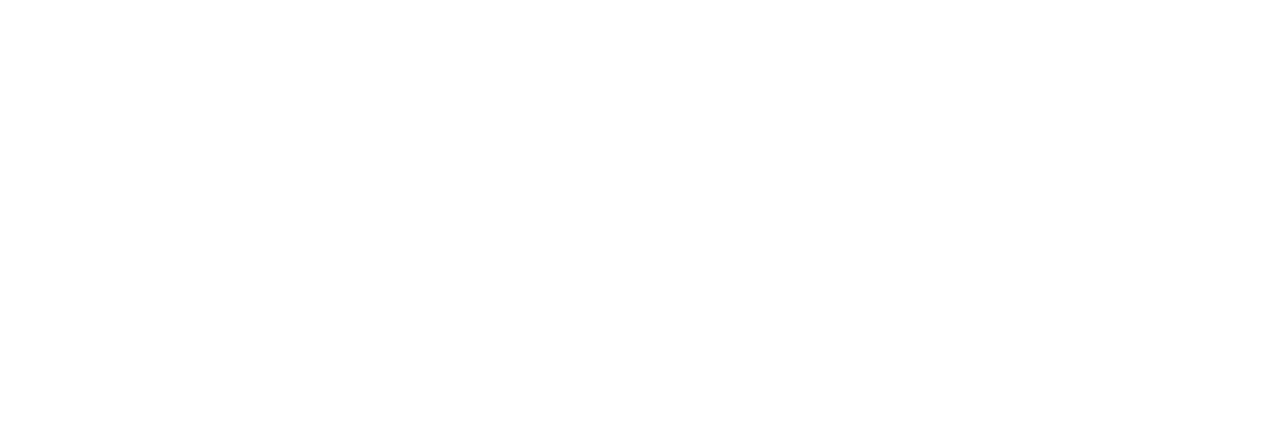
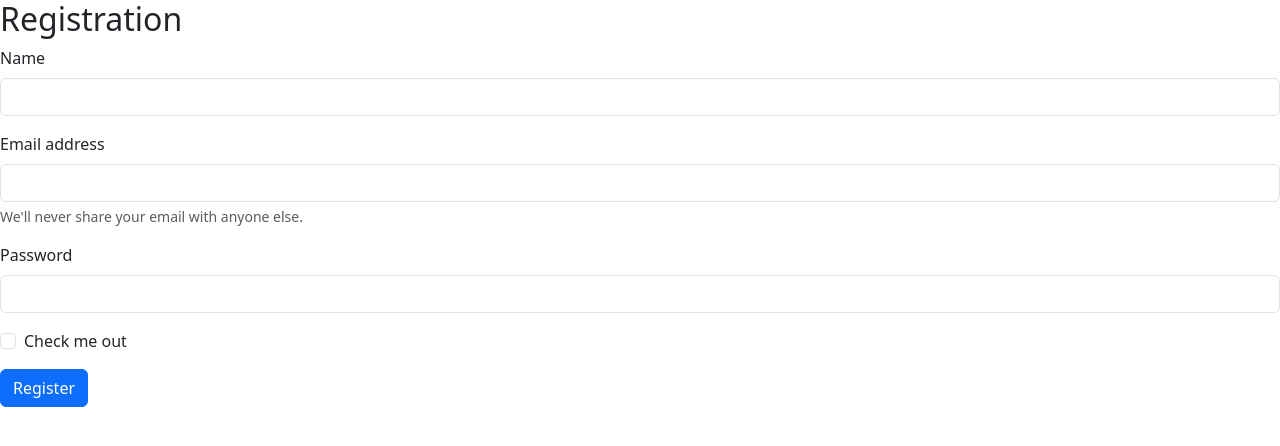
Before and after one commit to Priyanshivastt-24/FSDCS-B-2025, a React (Vite) app in the folder ReactWork/reactviteApp2/vite-project/: page /registration in a window 1280 px wide. Before the commit this address had no page. Shown: the top 446 px of the page. Built offline with nearby package versions, Linux system fonts and the light colour scheme.

Commit message:
react-router-dom and form handling

```diff
--- a/ReactWork/reactviteApp2/vite-project/package.json
+++ b/ReactWork/reactviteApp2/vite-project/package.json
@@ -10,8 +10,9 @@
     "preview": "vite preview"
   },
   "dependencies": {
-    "react": "^19.1.1",
-    "react-dom": "^19.1.1"
+    "react": "^19.2.0",
+    "react-dom": "^19.2.0",
+    "react-router-dom": "^7.9.5"
   },
   "devDependencies": {
     "@eslint/js": "^9.36.0",
--- a/ReactWork/reactviteApp2/vite-project/src/App.jsx
+++ b/ReactWork/reactviteApp2/vite-project/src/App.jsx
@@ -1,27 +1,16 @@
-// import './App.css';
-
-// import ImageManipulation from "./component/imagemanipulation";
-
-
-// function App() {
-//   return (
-//     <div className="container">
-//       <h1>Welcome to React App</h1>
-//       {/* <h2 style={{ backgroundColor: 'cyan', color: 'white' }}>Student Profiles</h2>
-//       <StateHandling/> */}
-
-//     <ImageManipulation/>
-
-//     </div>
-//   );
-// }
-
-// export default App;
 import './App.css'
 import { BrowserRouter, Route, Routes } from 'react-router-dom'
 import Login from './pages/Login'
+import Registration from './pages/Registration'
+import Dashboard from './pages/Dashboard'
+import MainLayout from './pages/MainLayout'
+import { useState } from 'react'
 
 function App() {
+  const [data,setData]=useState();
+
+
+
   return (
     <div>
       {/* <h2>Welcome to ReactVite.</h2> */}
@@ -32,9 +21,16 @@ function App() {
 
        <BrowserRouter>
        <Routes>
-        <Route path="/login" element={<Login/>}></Route>
+        <Route path="/login" element={<Login logData={data}/>}></Route>
+        <Route path="/dashboard" element={<Dashboard/>}></Route>
+        <Route path="/registration" element={<Registration regData={setData}/>}></Route>
+        <Route path="/" element={<MainLayout/>}></Route>
        </Routes>
        </BrowserRouter>
+
+       <h2>
+        {JSON.stringify(data)}
+       </h2>
 
 
     </div>
--- a/ReactWork/reactviteApp2/vite-project/src/pages/Login.jsx
+++ b/ReactWork/reactviteApp2/vite-project/src/pages/Login.jsx
@@ -1,24 +1,46 @@
-import React from "react";
+import React, { useState } from "react";
+
 import 'bootstrap/dist/css/bootstrap.min.css';
-function Login() {
+import { useNavigate } from "react-router-dom";
+function Login({logData}) {
+    const [email, setemail]=useState();
+    const [password, setpassword]=useState();
+
+     const navigate=useNavigate();
+    function verification(e){
+        e.preventDefault();
+        // console.log(logData);
+       // alert(email + " " + password);
+        if(logData.email===email){
+
+          if(logData.password===password){
+            alert("Successfully login and navigating to dashboard");
+            navigate('/dashboard');
+          }else{
+            alert("Password is not correct");
+          }
+        }else{
+          alert("Email is not registered with us");
+        }
+    }
   return (
     <div>
       <h2>Login Form</h2>
       <form>
-  <div class="form-group">
-    <label for="exampleInputEmail1">Email address</label>
-    <input type="email" class="form-control" id="exampleInputEmail1" aria-describedby="emailHelp"/>
-    <small id="emailHelp" class="form-text text-muted">We'll never share your email with anyone else.</small>
+  <div class="mb-3">
+    <label for="exampleInputEmail1" class="form-label">Email address</label>
+    <input onChange={(e)=>setemail(e.target.value)} type="email" class="form-control" id="exampleInputEmail1" aria-describedby="emailHelp"/>
+    <div id="emailHelp" class="form-text">We'll never share your email with anyone else.</div>
   </div>
-  <div class="form-group">
-    <label for="exampleInputPassword1">Password</label>
-    <input type="password" class="form-control" id="exampleInputPassword1"/>
+  <div class="mb-3">
+    <label for="exampleInputPassword1" class="form-label">Password</label>
+    <input onChange={(e)=>setpassword(e.target.value)} type="password" class="form-control" id="exampleInputPassword1"/>
   </div>
-  <div class="form-group form-check">
+  <div class="mb-3 form-check">
     <input type="checkbox" class="form-check-input" id="exampleCheck1"/>
     <label class="form-check-label" for="exampleCheck1">Check me out</label>
   </div>
-  <button type="submit" class="btn btn-primary">Submit</button>
+  <button onClick={verification} type="submit" class="btn btn-primary">Submit</button>
 </form>
     </div>
   );
--- a/ReactWork/reactviteApp2/vite-project/src/pages/MainLayout.jsx
+++ b/ReactWork/reactviteApp2/vite-project/src/pages/MainLayout.jsx
@@ -1,9 +1,13 @@
 import React from 'react'
+import { Link } from 'react-router-dom'
 
 function MainLayout() {
   return (
     <div>
-
+        <nav>
+            <Link style={{ fontsize:"30px" , color:"red", marginLeft:'200px', marginTop:'200px' }} to="/login">Login</Link>
+            <Link style={{ fontsize:"30px" , color:"red",marginLeft:'300px', marginTop:'200px' }} to="/registration">Register</Link>
+        </nav>
     </div>
   )
 }
--- a/ReactWork/reactviteApp2/vite-project/src/pages/Registration.jsx
+++ b/ReactWork/reactviteApp2/vite-project/src/pages/Registration.jsx
@@ -1,11 +1,79 @@
-import React from 'react'
+import React, { useState } from "react";
 
-function Registration() {
+function Registration({regData}) {
+const [name, setname]=useState();
+const [email, setemail]=useState();
+const [password, setpassword]=useState();
+
+function getData(e){
+    e.preventDefault();
+    // alert("Hiii " + name + " your email is " + email + " and password is " + password);
+    const data={
+        name,
+        email,
+        password,
+    }
+    regData(data);
+    console.log(data);
+
+}
+
+
+
   return (
     <div>
-
+      <h2>Registration</h2>
+      <form>
+        <div class="mb-3">
+          <label for="exampleInputEmail1" class="form-label">
+            Name
+          </label>
+          <input
+            onChange={(e)=>setname(e.target.value)}
+            type="text"
+            class="form-control"
+            id="exampleInputEmail1"
+            aria-describedby="emailHelp"
+          />
+          </div>
+        <div class="mb-3">
+          <label for="exampleInputEmail1" class="form-label">
+            Email address
+          </label>
+          <input
+            onChange={(e)=>setemail(e.target.value)}
+            type="email"
+            class="form-control"
+            id="exampleInputEmail1"
+            aria-describedby="emailHelp"
+          />
+          <div id="emailHelp" class="form-text">
+            We'll never share your email with anyone else.
+          </div>
+        </div>
+        <div class="mb-3">
+          <label for="exampleInputPassword1" class="form-label">
+            Password
+          </label>
+          <input
+            onChange={(e)=>setpassword(e.target.value)}
+            type="password"
+            class="form-control"
+            id="exampleInputPassword1"
+          />
+        </div>
+        <div class="mb-3 form-check">
+          <input type="checkbox" class="form-check-input" id="exampleCheck1" />
+          <label class="form-check-label" for="exampleCheck1">
+            Check me out
+          </label>
+        </div>
+        <button type="submit"  onClick={getData} class="btn btn-primary">
+          Register
+        </button>
+      </form>
     </div>
-  )
+  );
 }
 
-export default Registration
+export default Registration;
```
Also changed, not shown: 1 other file (tests, documents, lock files or other folders).
